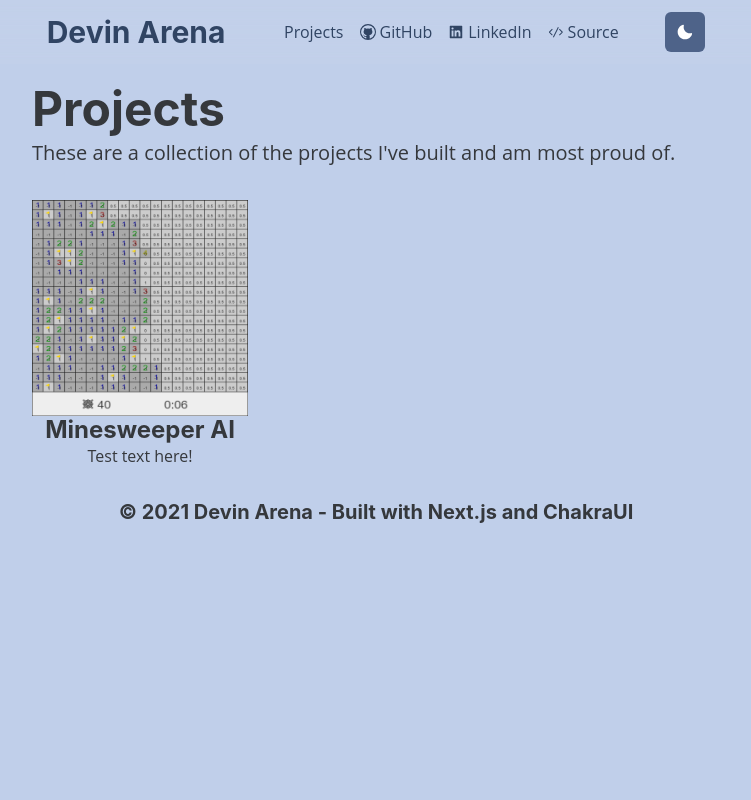
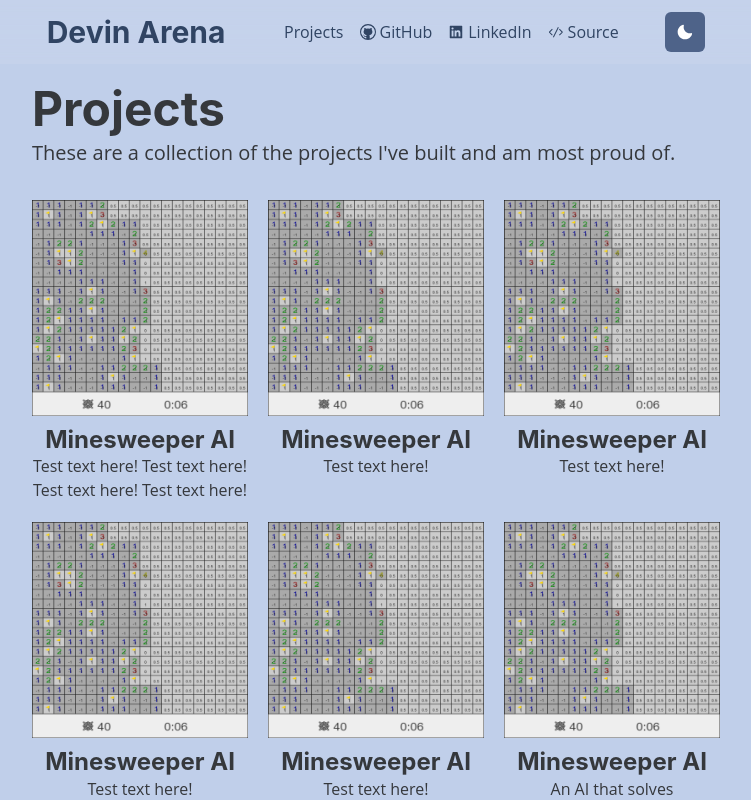
Before and after one commit to devinarena/devinarena.github.io, a Next.js app in the folder portfolio/: page /projects in a window 1280 px wide. Shown: the top 800 px of the page, without its empty margins (264-1015 px from the left). Built offline with nearby package versions, Linux system fonts and the light colour scheme.

Commit message:
work on projects page

```diff
--- a/portfolio/components/footer.js
+++ b/portfolio/components/footer.js
@@ -13,12 +13,12 @@
 const Footer = () => {
 
     return (
-        <Container display="flex" pb={6} mt={8} centerContent>
-            <Heading as="h3" size="md">
+        <Container display="flex" pb={6} mt={8}>
+            <Heading as="h3" size="md" textAlign='center'>
                 &copy; 2021 Devin Arena - Built with Next.js and ChakraUI
             </Heading>
         </Container>
     );
-}
+};
 
 export default Footer;
--- a/portfolio/pages/projects.js
+++ b/portfolio/pages/projects.js
@@ -1,6 +1,7 @@
-import { Box, Container, Heading, Text, SimpleGrid, Flex } from "@chakra-ui/react";
+import { Box, Container, Heading, Text, SimpleGrid, Flex, LinkBox, useColorModeValue } from "@chakra-ui/react";
 import Main from "components/layouts/main";
 import Image from 'next/image';
+import NextLink from 'next/link';
 
 import minesweeperAI from '../public/images/minesweeperai.png';
 
@@ -12,17 +13,22 @@
 */
 const Projects = () => {
 
-    const ProjectItem = ({ children, image, title }) => {
+    const ProjectItem = ({ children, image, id, title }) => {
 
         return (
-            <Flex w='100%' direction='column' justify='center' align='center'>
-                <Image src={image} alt={title} />
-                <Heading as='h3' fontSize='2xl'>
-                    {title}
-                </Heading>
-                <Text>
-                    {children}
-                </Text>
+            <Flex w='100%' scale='0.9' direction='column' justify='flex-start' align='stretch'>
+                <NextLink href={`projects/${id}`} passHref>
+                    <LinkBox cursor='pointer' textAlign='center' transition='color 1s ease'
+                        _hover={{ color: 'blue.500' }} >
+                        <Image src={image} alt={title} placeholder='blur' loading='lazy' />
+                        <Heading as='h3' fontSize='2xl' mt={1}>
+                            {title}
+                        </Heading>
+                        <Text>
+                            {children}
+                        </Text>
+                    </LinkBox>
+                </NextLink>
             </Flex>
         );
     };
@@ -40,9 +46,24 @@
                     </Text>
                 </Box>
 
-                <SimpleGrid mt={8} columns={[1, 2, 3]} gap={5}>
-                    <ProjectItem image={minesweeperAI} title='Minesweeper AI'>
+                <SimpleGrid mt={8} columns={[1, 1, 2, 3]} gap={5}>
+                    <ProjectItem image={minesweeperAI} title='Minesweeper AI' id='minesweeperai'>
+                        Test text here! Test text here! Test text here! Test text here!
+                    </ProjectItem>
+                    <ProjectItem image={minesweeperAI} title='Minesweeper AI' id='minesweeperai'>
                         Test text here!
+                    </ProjectItem>
+                    <ProjectItem image={minesweeperAI} title='Minesweeper AI' id='minesweeperai'>
+                        Test text here!
+                    </ProjectItem>
+                    <ProjectItem image={minesweeperAI} title='Minesweeper AI' id='minesweeperai'>
+                        Test text here!
+                    </ProjectItem>
+                    <ProjectItem image={minesweeperAI} title='Minesweeper AI' id='minesweeperai'>
+                        Test text here!
+                    </ProjectItem>
+                    <ProjectItem image={minesweeperAI} title='Minesweeper AI' id='minesweeperai'>
+                        An AI that solves mineweeper puzzles using real tactics. Built using vanilla JavaScript.
                     </ProjectItem>
                 </SimpleGrid>
 
```
